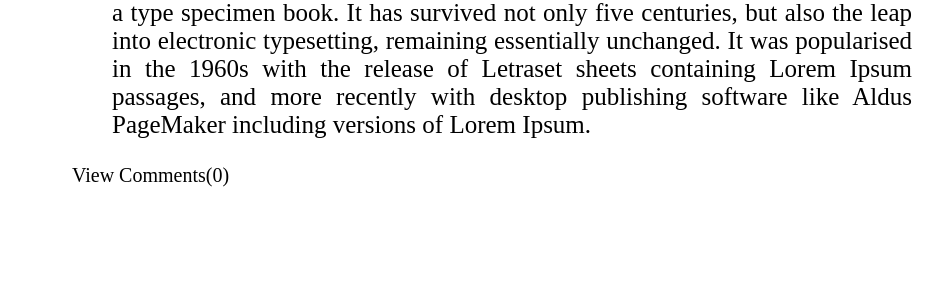
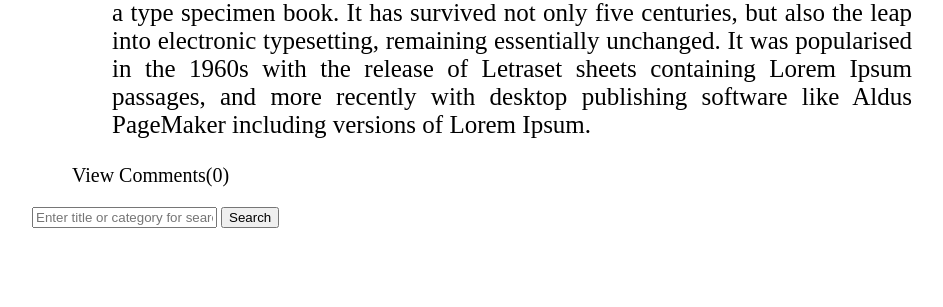
Before and after one commit to Vurbanov/Blog, a Django app: page /blog/ in a window 1280 px wide. Shown: the part 413-720 px from the top of the page, without its empty margins (168-1111 px from the left). Run offline with Django 3.2, Linux system fonts and the light colour scheme; data comes from the database, SQL or seed files in the repository; both versions use the stored data as it was after the commit.

Commit message:
Added search

```diff
--- a/blog/templates/blog/base.html
+++ b/blog/templates/blog/base.html
@@ -7,7 +7,7 @@
     <meta charset="UTF-8">
     <link rel="stylesheet" type="text/css" href="{% static 'blog/style.css' %}" />
     <title>{% block title%} My blog {% endblock %}</title>
-    {% block links%}{% endblock %}
+
 </head>
 <body>
 <header><h1>My Blog</h1></header>
--- a/blog/templates/blog/index.html
+++ b/blog/templates/blog/index.html
@@ -18,6 +18,10 @@
         {% endfor %}
     </ul>
     </div>
-
-
+<div id="search'">
+    <form action="{% url 'blog:search' %}" method="post">{% csrf_token %}
+    <input name="searched_post" type="text" placeholder="Enter title or category for search">
+    <input type="submit" value="Search">
+        </form>
+</div>
 {% endblock %}
--- a/blog/urls.py
+++ b/blog/urls.py
@@ -7,6 +7,7 @@ urlpatterns = patterns('',
     url(r'(?P<post_id>\d+)/', views.post, name='post'),
     url(r'^publications/$', views.publications, name='publications'),
     url(r'^contacts/$', views.contacts, name='contacts'),
+    url(r"^search/", views.search, name='search'),
 
 
 )
--- a/blog/views.py
+++ b/blog/views.py
@@ -1,6 +1,7 @@
 from django.shortcuts import render, redirect
 from blog.forms import CommentForm
 from blog.models import Post, Comments
+from django.db.models import Q
 
 
 def home_page(request):
@@ -31,3 +32,8 @@ def publications(request):
 
 def contacts(request):
     return render(request, 'blog/contacts.html', {'user': request.user})
+
+def search(request):
+    searched_string = request.POST.get('searched_post',"")
+    posts = Post.objects.filter(Q(title__icontains=searched_string)|Q(category__icontains=searched_string)).order_by('-pub_date')
+    return render(request, 'blog/results.html', {'posts': posts, 'user':request.user})
```
Also changed, not shown: blog/templates/blog/results.html (added, +20 -0 lines), db.sqlite3.
